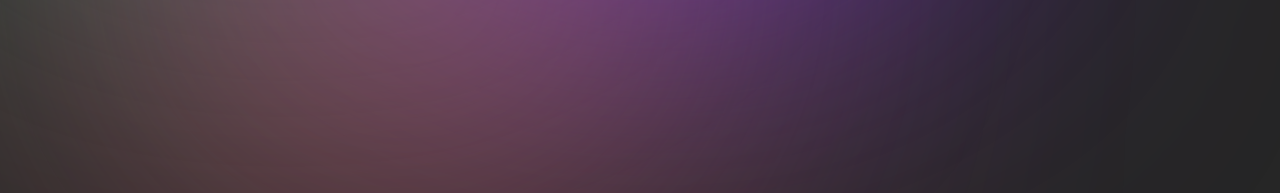
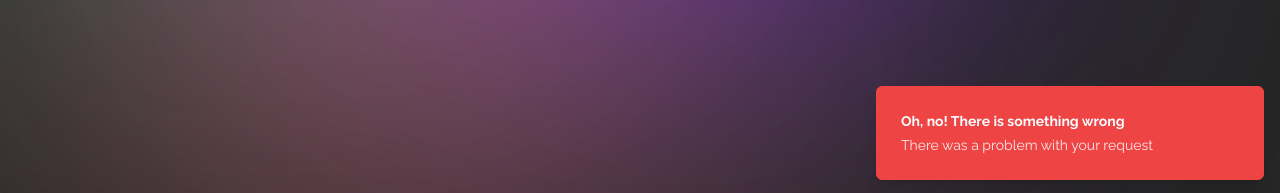
Before and after one commit to novelxv/Tubes2_GoLink, a Next.js app in the folder src/frontend/: page / in a window 1280 px wide. Both pictures are taken after typing "Sample", "Sample" into the empty fields and a click on the button "Search Now". Shown: the part 604-797 px from the top of the page. Built offline with nearby package versions, Linux system fonts and the light colour scheme; no server answers.

Commit message:
feat : fix runtime display, add error toast

```diff
--- a/src/frontend/package.json
+++ b/src/frontend/package.json
@@ -12,6 +12,7 @@
     "@radix-ui/react-dialog": "^1.0.5",
     "@radix-ui/react-slot": "^1.0.2",
     "@radix-ui/react-switch": "^1.0.3",
+    "@radix-ui/react-toast": "^1.1.5",
     "axios": "^1.6.8",
     "class-variance-authority": "^0.7.0",
     "clsx": "^2.1.0",
--- a/src/frontend/src/components/entry.jsx
+++ b/src/frontend/src/components/entry.jsx
@@ -3,10 +3,7 @@
 import { Input } from '@/components/ui/input';
 import { Switch } from "@/components/ui/switch"
 import { Button } from './ui/button';
-import { AlertCircle } from "lucide-react"
-
-import { Alert, AlertDescription, AlertTitle,
-} from "@/components/ui/alert"
+import { useToast } from './ui/use-toast';
 import axios from 'axios';
 import Loading from './loading';
 import ResultWrapper from './results';
@@ -22,13 +19,20 @@
     const [endLinkSuggestions, setEndLinkSuggestions] = useState([]);
     const endLinkRef = useRef(null);
     const startLinkRef = useRef(null);
+    const { toast } = useToast()
+
+
 
     const handleSubmit = async (e) => {
         e.preventDefault();
 
         if (!startLink || !endLink) {
-            // Display toast component or handle empty link scenario
-            console.log("Start Link or End Link is empty. Please fill both fields.");
+            toast({
+                title: "Oh, no! Your input is Blank",
+                description: "Start Article or End Article is empty. Please fill both fields.",
+                variant : "destructive"
+                })
+            console.log("Start Article or End Article is empty. Please fill both fields.");
             return;
         }
 
@@ -43,6 +47,11 @@
             const responseData  = response.data;
             setResponseData(responseData);
         } catch (error) {
+            toast({
+                title: "Oh, no! There is something wrong",
+                description: "There was a problem with your request",
+                variant : "destructive"
+                })
             console.error('Error sending the data', error);
         } finally {
             setLoading(false);
@@ -133,7 +142,7 @@
                             <Input
                                 ref={startLinkRef}
                                 className='font-raleway text-neutral-800'
-                                placeholder='Start Link'
+                                placeholder='Start Article'
                                 value={startLink}
                                 onChange={handleStartLinkChange}
                             />
@@ -154,7 +163,7 @@
                             <Input
                                 ref={endLinkRef}
                                 className='font-raleway text-neutral-800'
-                                placeholder='End Link'
+                                placeholder='End Article'
                                 value={endLink}
                                 onChange={handleEndLinkChange}
                             />
@@ -189,10 +198,8 @@
                 {loading && (
                     <Loading/>
                 )}
-                {responseData && !loading && (
-                    <ResultWrapper
-                        responseData={responseData}
-                    />
+                {responseData && !loading  (
+                    <ResultWrapper responseData={responseData}/>
                 )}
             </div>
         </div>
--- /dev/null
+++ b/src/frontend/src/components/ui/toast.jsx
@@ -0,0 +1,83 @@
+import * as React from "react"
+import * as ToastPrimitives from "@radix-ui/react-toast"
+import { cva } from "class-variance-authority";
+import { X } from "lucide-react"
+
+import { cn } from "@/lib/utils"
+
+const ToastProvider = ToastPrimitives.Provider
+
+const ToastViewport = React.forwardRef(({ className, ...props }, ref) => (
+  <ToastPrimitives.Viewport
+    ref={ref}
+    className={cn(
+      "fixed top-0 z-[100] flex max-h-screen w-full flex-col-reverse p-4 sm:bottom-0 sm:right-0 sm:top-auto sm:flex-col md:max-w-[420px]",
+      className
+    )}
+    {...props} />
+))
+ToastViewport.displayName = ToastPrimitives.Viewport.displayName
+
+const toastVariants = cva(
+  "group pointer-events-auto relative flex w-full items-center justify-between space-x-4 overflow-hidden rounded-md border p-6 pr-8 shadow-lg transition-all data-[swipe=cancel]:translate-x-0 data-[swipe=end]:translate-x-[var(--radix-toast-swipe-end-x)] data-[swipe=move]:translate-x-[var(--radix-toast-swipe-move-x)] data-[swipe=move]:transition-none data-[state=open]:animate-in data-[state=closed]:animate-out data-[swipe=end]:animate-out data-[state=closed]:fade-out-80 data-[state=closed]:slide-out-to-right-full data-[state=open]:slide-in-from-top-full data-[state=open]:sm:slide-in-from-bottom-full font-raleway",
+  {
+    variants: {
+      variant: {
+        default: "border bg-background text-foreground",
+        destructive:
+          "destructive group border-destructive bg-destructive text-destructive-foreground",
+        success : "bg-emerald-500 border-none text-neutral-100"
+      },
+    },
+    defaultVariants: {
+      variant: "default",
+    },
+  }
+)
+
+const Toast = React.forwardRef(({ className, variant, ...props }, ref) => {
+  return (
+    (<ToastPrimitives.Root
+      ref={ref}
+      className={cn(toastVariants({ variant }), className)}
+      {...props} />)
+  );
+})
+Toast.displayName = ToastPrimitives.Root.displayName
+
+const ToastAction = React.forwardRef(({ className, ...props }, ref) => (
+  <ToastPrimitives.Action
+    ref={ref}
+    className={cn(
+      "inline-flex h-8 shrink-0 items-center justify-center rounded-md border bg-transparent px-3 text-sm font-medium ring-offset-background transition-colors hover:bg-secondary focus:outline-none focus:ring-2 focus:ring-ring focus:ring-offset-2 disabled:pointer-events-none disabled:opacity-50 group-[.destructive]:border-muted/40 group-[.destructive]:hover:border-destructive/30 group-[.destructive]:hover:bg-destructive group-[.destructive]:hover:text-destructive-foreground group-[.destructive]:focus:ring-destructive",
+      className
+    )}
+    {...props} />
+))
+ToastAction.displayName = ToastPrimitives.Action.displayName
+
+const ToastClose = React.forwardRef(({ className, ...props }, ref) => (
+  <ToastPrimitives.Close
+    ref={ref}
+    className={cn(
+      "absolute right-2 top-2 rounded-md p-1 text-foreground/50 opacity-0 transition-opacity hover:text-foreground focus:opacity-100 focus:outline-none focus:ring-2 group-hover:opacity-100 group-[.destructive]:text-red-300 group-[.destructive]:hover:text-red-50 group-[.destructive]:focus:ring-red-400 group-[.destructive]:focus:ring-offset-red-600",
+      className
+    )}
+    toast-close=""
+    {...props}>
+    <X className="h-4 w-4" />
+  </ToastPrimitives.Close>
+))
+ToastClose.displayName = ToastPrimitives.Close.displayName
+
+const ToastTitle = React.forwardRef(({ className, ...props }, ref) => (
+  <ToastPrimitives.Title ref={ref} className={cn("text-sm font-semibold", className)} {...props} />
+))
+ToastTitle.displayName = ToastPrimitives.Title.displayName
+
+const ToastDescription = React.forwardRef(({ className, ...props }, ref) => (
+  <ToastPrimitives.Description ref={ref} className={cn("text-sm opacity-90", className)} {...props} />
+))
+ToastDescription.displayName = ToastPrimitives.Description.displayName
+
+export { ToastProvider, ToastViewport, Toast, ToastTitle, ToastDescription, ToastClose, ToastAction };
--- /dev/null
+++ b/src/frontend/src/components/ui/toaster.jsx
@@ -0,0 +1,33 @@
+import {
+  Toast,
+  ToastClose,
+  ToastDescription,
+  ToastProvider,
+  ToastTitle,
+  ToastViewport,
+} from "@/components/ui/toast"
+import { useToast } from "@/components/ui/use-toast"
+
+export function Toaster() {
+  const { toasts } = useToast()
+
+  return (
+    (<ToastProvider>
+      {toasts.map(function ({ id, title, description, action, ...props }) {
+        return (
+          (<Toast key={id} {...props}>
+            <div className="grid gap-1">
+              {title && <ToastTitle>{title}</ToastTitle>}
+              {description && (
+                <ToastDescription>{description}</ToastDescription>
+              )}
+            </div>
+            {action}
+            <ToastClose />
+          </Toast>)
+        );
+      })}
+      <ToastViewport />
+    </ToastProvider>)
+  );
+}
--- /dev/null
+++ b/src/frontend/src/components/ui/use-toast.js
@@ -0,0 +1,154 @@
+// Inspired by react-hot-toast library
+import * as React from "react"
+
+const TOAST_LIMIT = 1
+const TOAST_REMOVE_DELAY = 1000000
+
+const actionTypes = {
+  ADD_TOAST: "ADD_TOAST",
+  UPDATE_TOAST: "UPDATE_TOAST",
+  DISMISS_TOAST: "DISMISS_TOAST",
+  REMOVE_TOAST: "REMOVE_TOAST"
+}
+
+let count = 0
+
+function genId() {
+  count = (count + 1) % Number.MAX_SAFE_INTEGER
+  return count.toString();
+}
+
+const toastTimeouts = new Map()
+
+const addToRemoveQueue = (toastId) => {
+  if (toastTimeouts.has(toastId)) {
+    return
+  }
+
+  const timeout = setTimeout(() => {
+    toastTimeouts.delete(toastId)
+    dispatch({
+      type: "REMOVE_TOAST",
+      toastId: toastId,
+    })
+  }, TOAST_REMOVE_DELAY)
+
+  toastTimeouts.set(toastId, timeout)
+}
+
+export const reducer = (state, action) => {
+  switch (action.type) {
+    case "ADD_TOAST":
+      return {
+        ...state,
+        toasts: [action.toast, ...state.toasts].slice(0, TOAST_LIMIT),
+      };
+
+    case "UPDATE_TOAST":
+      return {
+        ...state,
+        toasts: state.toasts.map((t) =>
+          t.id === action.toast.id ? { ...t, ...action.toast } : t),
+      };
+
+    case "DISMISS_TOAST": {
+      const { toastId } = action
+
+      // ! Side effects ! - This could be extracted into a dismissToast() action,
+      // but I'll keep it here for simplicity
+      if (toastId) {
+        addToRemoveQueue(toastId)
+      } else {
+        state.toasts.forEach((toast) => {
+          addToRemoveQueue(toast.id)
+        })
+      }
+
+      return {
+        ...state,
+        toasts: state.toasts.map((t) =>
+          t.id === toastId || toastId === undefined
+            ? {
+                ...t,
+                open: false,
+              }
+            : t),
+      };
+    }
+    case "REMOVE_TOAST":
+      if (action.toastId === undefined) {
+        return {
+          ...state,
+          toasts: [],
+        }
+      }
+      return {
+        ...state,
+        toasts: state.toasts.filter((t) => t.id !== action.toastId),
+      };
+  }
+}
+
+const listeners = []
+
+let memoryState = { toasts: [] }
+
+function dispatch(action) {
+  memoryState = reducer(memoryState, action)
+  listeners.forEach((listener) => {
+    listener(memoryState)
+  })
+}
+
+function toast({
+  ...props
+}) {
+  const id = genId()
+
+  const update = (props) =>
+    dispatch({
+      type: "UPDATE_TOAST",
+      toast: { ...props, id },
+    })
+  const dismiss = () => dispatch({ type: "DISMISS_TOAST", toastId: id })
+
+  dispatch({
+    type: "ADD_TOAST",
+    toast: {
+      ...props,
+      id,
+      open: true,
+      onOpenChange: (open) => {
+        if (!open) dismiss()
+      },
+    },
+  })
+
+  return {
+    id: id,
+    dismiss,
+    update,
+  }
+}
+
+function useToast() {
+  const [state, setState] = React.useState(memoryState)
+
+  React.useEffect(() => {
+    listeners.push(setState)
+    return () => {
+      const index = listeners.indexOf(setState)
+      if (index > -1) {
+        listeners.splice(index, 1)
+      }
+    };
+  }, [state])
+
+  return {
+    ...state,
+    toast,
+    dismiss: (toastId) => dispatch({ type: "DISMISS_TOAST", toastId }),
+  };
+}
+
+export { useToast, toast }
--- a/src/frontend/src/pages/_app.jsx
+++ b/src/frontend/src/pages/_app.jsx
@@ -1,5 +1,6 @@
 import "@/styles/globals.css";
 import { Raleway } from 'next/font/google';
+import { Toaster } from "@/components/ui/toaster";
 
 const raleway = Raleway({
   subsets: ['latin'],
@@ -10,6 +11,7 @@
 const MyApp = ({ Component, pageProps }) => {
   return (
     <main className={`${raleway.variable} font-sans`}>
+      <Toaster/>
       <Component {...pageProps} />
     </main>
   );
```
Also changed, not shown: 1 other file (tests, documents, lock files or other folders).
